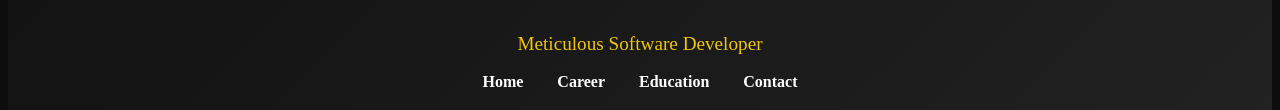
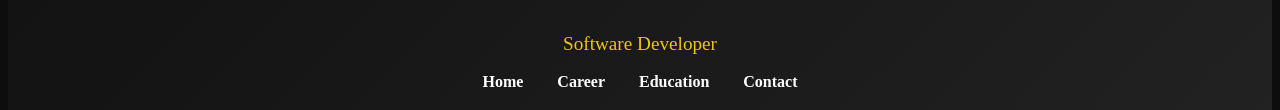
Before and after one commit to yazhiniram/My-Portfolio, a plain HTML site: page index.html in a window 1280 px wide. Shown: the part 186-296 px from the top of the page. Drawn offline with Linux system fonts and the light colour scheme.

Commit message:
Update index.html

```diff
--- a/index.html
+++ b/index.html
@@ -10,7 +10,7 @@
   <!-- Header / Navbar -->
   <header>
     <h1>YAZHINI P</h1>
-    <p class="tagline">Meticulous Software Developer</p>
+    <p class="tagline">Software Developer</p>
     <nav>
       <a href="index.html">Home</a>
       <a href="career.html">Career</a>
```
